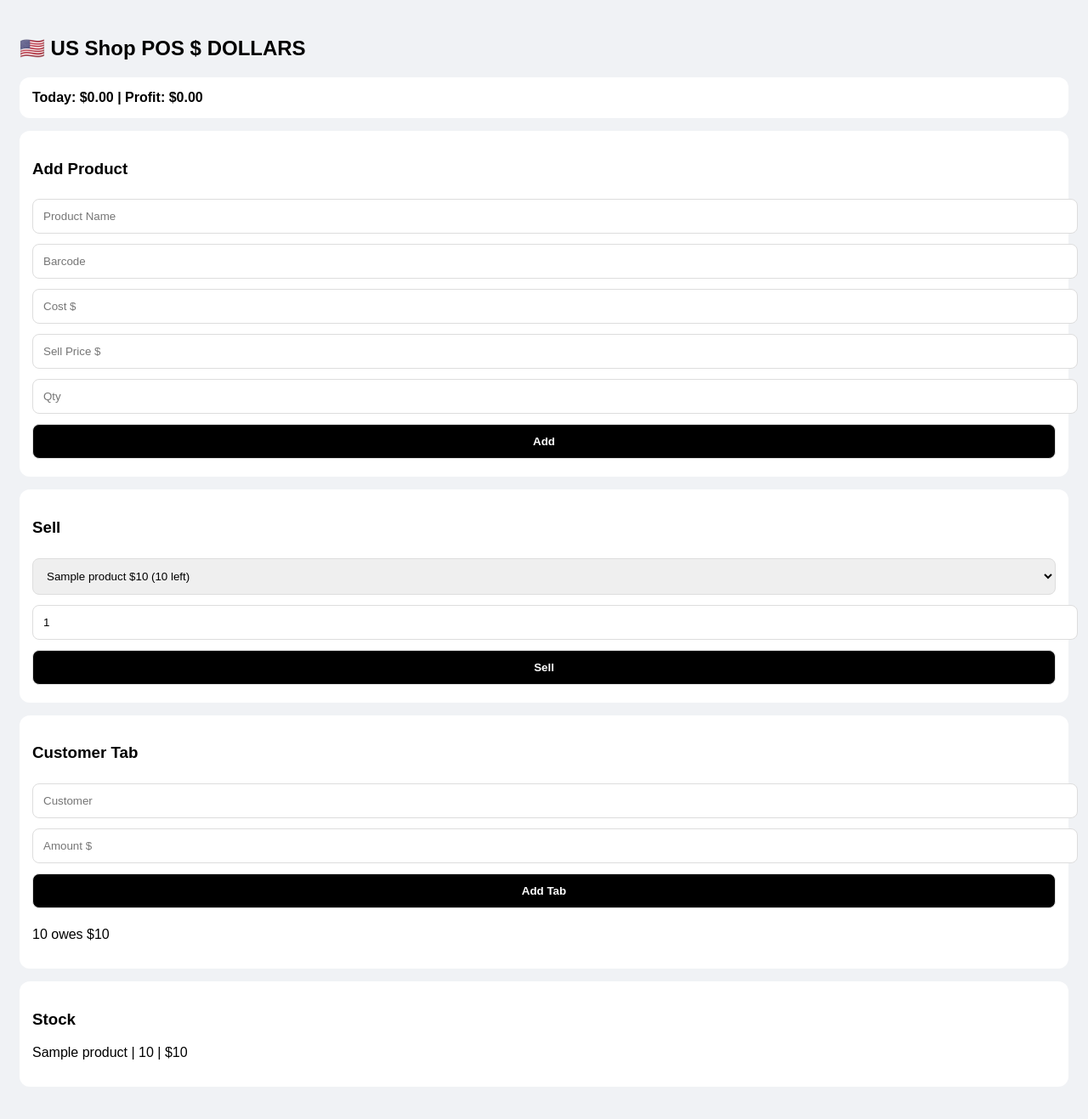
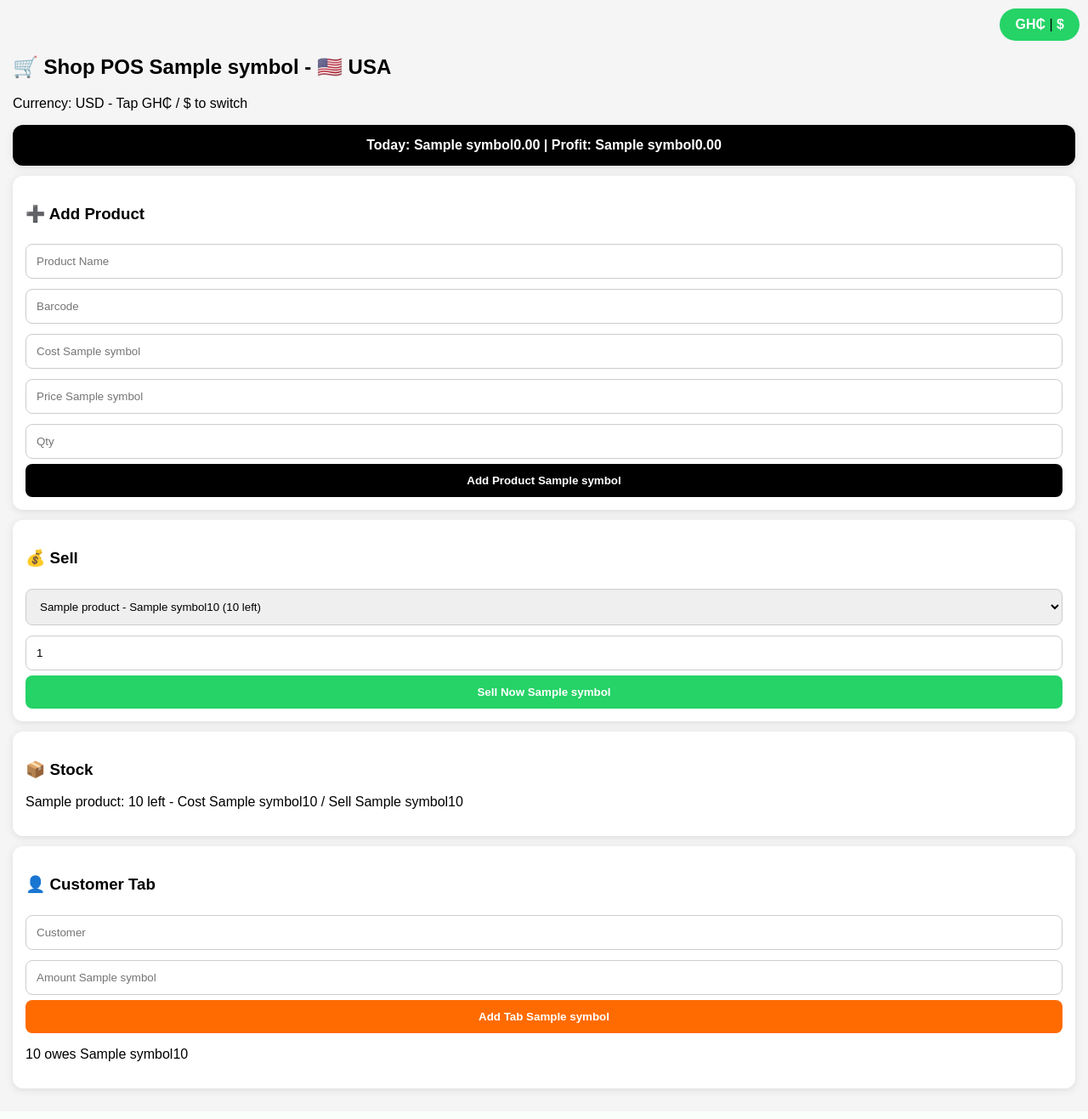
Before and after one commit to Zacharia-code/us-shop-pos, a Flask app: template templates/index.html in a window 1280 px wide. Shown: the whole page at 85% size. After the commit the page ends 1288 px from the top, so only its background shows below. Run offline with Flask 3, Linux system fonts and the light colour scheme; the template is opened without the code that fills it: most values are stand-ins (such as "Sample title", 1, 10 or a date in 2020).

Commit message:
Enhance Shop POS UI with currency toggle and styles
Updated the layout and styling of the Shop POS interface. Added currency toggle and improved product and customer tab sections.

```diff
--- a/templates/index.html
+++ b/templates/index.html
@@ -1,29 +1,59 @@
 <!DOCTYPE html>
 <html>
-<head><title>US Shop POS</title>
+<head>
+<title>Shop POS GH₵ + $</title>
 <meta name="viewport" content="width=device-width, initial-scale=1">
-<style>body{font-family:Arial;padding:15px;background:#f0f2f5}.card{background:white;padding:15px;border-radius:12px;margin-bottom:15px}input,select,button{width:100%;padding:12px;margin:6px 0;border:1px solid #ddd;border-radius:8px}button{background:#000;color:white;font-weight:bold}</style>
+<style>
+body{font-family:Arial;padding:15px;background:#f5f5f5;margin:0}
+.card{background:white;padding:15px;margin:12px 0;border-radius:12px;box-shadow:0 2px 8px #ddd}
+button{background:#000;color:#fff;padding:12px;border:none;border-radius:8px;width:100%;font-weight:bold;cursor:pointer}
+input,select{width:100%;padding:12px;margin:6px 0;border:1px solid #ccc;border-radius:8px;box-sizing:border-box}
+.toggle{position:fixed;top:10px;right:10px;background:#25D366;padding:10px 18px;border-radius:25px;z-index:999}
+.toggle a{color:white;text-decoration:none;font-weight:bold}
+.header{margin-top:50px}
+</style>
 </head>
 <body>
-<h2>🇺🇸 US Shop POS $ DOLLARS</h2>
-<div class="card"><b>Today: ${{ "%.2f"|format(today_sales) }} | Profit: ${{ "%.2f"|format(profit) }}</b></div>
-<div class="card"><h3>Add Product</h3>
+<div class="toggle">
+<a href="/?currency=GHS">GH₵</a> | <a href="/?currency=USD">$</a>
+</div>
+<div class="header">
+<h2>🛒 Shop POS {{symbol}} - {% if currency == 'GHS' %}🇬🇭 GHANA{% else %}🇺🇸 USA{% endif %}</h2>
+<p>Currency: {{currency}} - Tap GH₵ / $ to switch</p>
+</div>
+
+<div class="card" style="background:#000;color:#fff;text-align:center">
+<b>Today: {{symbol}}{{ "%.2f"|format(today_total) }} | Profit: {{symbol}}{{ "%.2f"|format(profit) }}</b>
+</div>
+
+<div class="card"><h3>➕ Add Product</h3>
 <form method="POST" action="/add_product">
 <input name="name" placeholder="Product Name" required>
 <input name="barcode" placeholder="Barcode">
-<input name="cost" type="number" step="0.01" placeholder="Cost $" required>
-<input name="price" type="number" step="0.01" placeholder="Sell Price $" required>
+<input name="cost" type="number" step="0.01" placeholder="Cost {{symbol}}" required>
+<input name="price" type="number" step="0.01" placeholder="Price {{symbol}}" required>
 <input name="qty" type="number" placeholder="Qty" required>
-<button>Add</button></form></div>
-<div class="card"><h3>Sell</h3>
+<button>Add Product {{symbol}}</button>
+</form></div>
+
+<div class="card"><h3>💰 Sell</h3>
 <form method="POST" action="/sell">
-<select name="product">{% for p in products %}<option value="{{p.name}}">{{p.name}} ${{p.price}} ({{p.qty}} left)</option>{% endfor %}</select>
-<input name="qty" type="number" value="1" required><button>Sell</button></form></div>
-<div class="card"><h3>Customer Tab</h3>
+<select name="product">{% for p in products %}<option value="{{p.name}}">{{p.name}} - {{symbol}}{{p.price}} ({{p.qty}} left)</option>{% endfor %}</select>
+<input name="qty" type="number" value="1" required>
+<button style="background:#25D366">Sell Now {{symbol}}</button>
+</form></div>
+
+<div class="card"><h3>📦 Stock</h3>
+{% for p in products %}<p>{{p.name}}: {{p.qty}} left - Cost {{symbol}}{{p.cost}} / Sell {{symbol}}{{p.price}}</p>{% endfor %}
+</div>
+
+<div class="card"><h3>👤 Customer Tab</h3>
 <form method="POST" action="/add_debt">
 <input name="customer" placeholder="Customer" required>
-<input name="amount" type="number" step="0.01" placeholder="Amount $" required>
-<button>Add Tab</button></form>
-{% for d in debts %}<p>{{d.customer}} owes ${{d.amount}}</p>{% endfor %}</div>
-<div class="card"><h3>Stock</h3>{% for p in products %}<p>{{p.name}} | {{p.qty}} | ${{p.price}}</p>{% endfor %}</div>
-</body></html>
+<input name="amount" type="number" step="0.01" placeholder="Amount {{symbol}}" required>
+<button style="background:#ff6b00">Add Tab {{symbol}}</button>
+</form>
+{% for d in debts %}<p>{{d.customer}} owes {{symbol}}{{d.amount}}</p>{% endfor %}
+</div>
+</body>
+</html>
```
